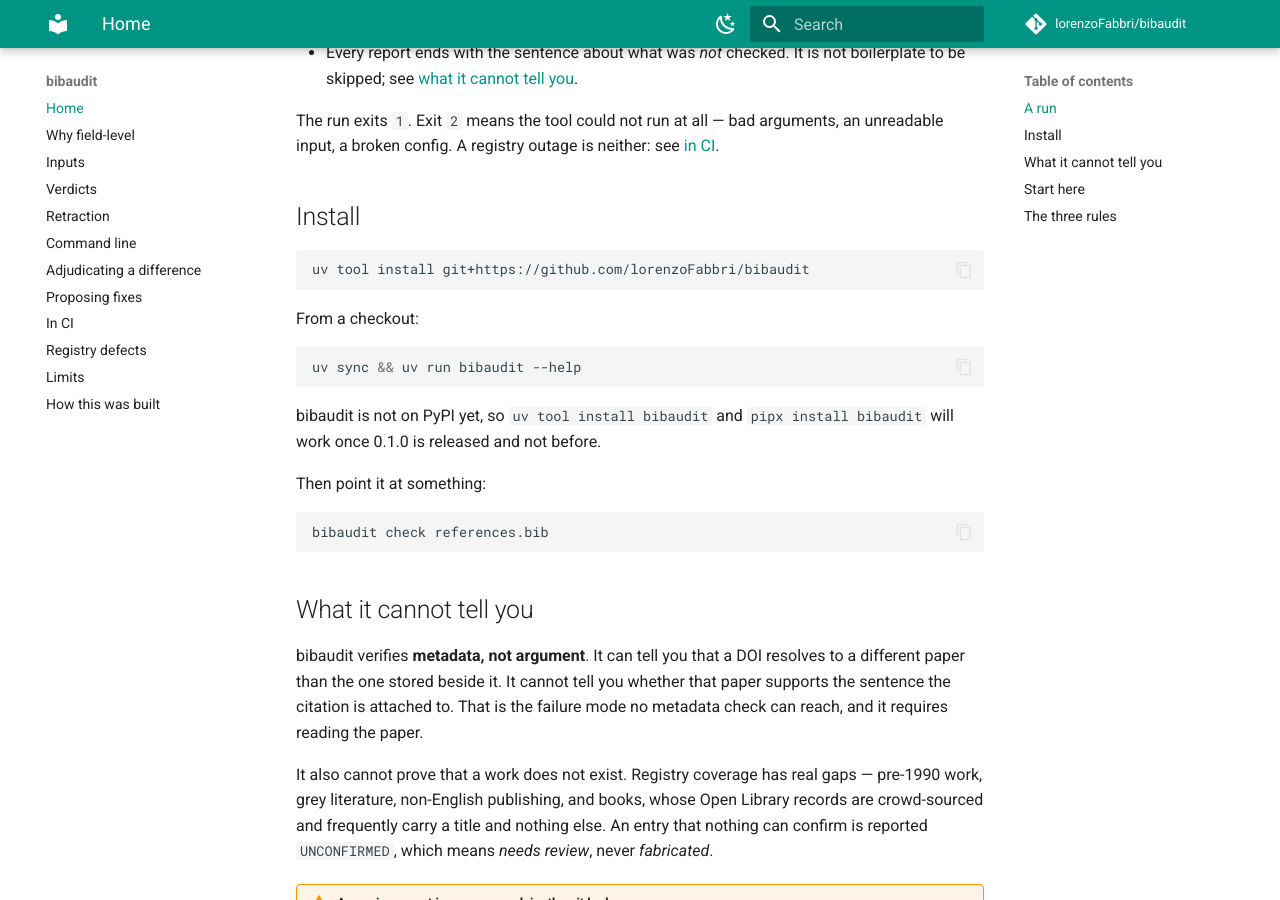
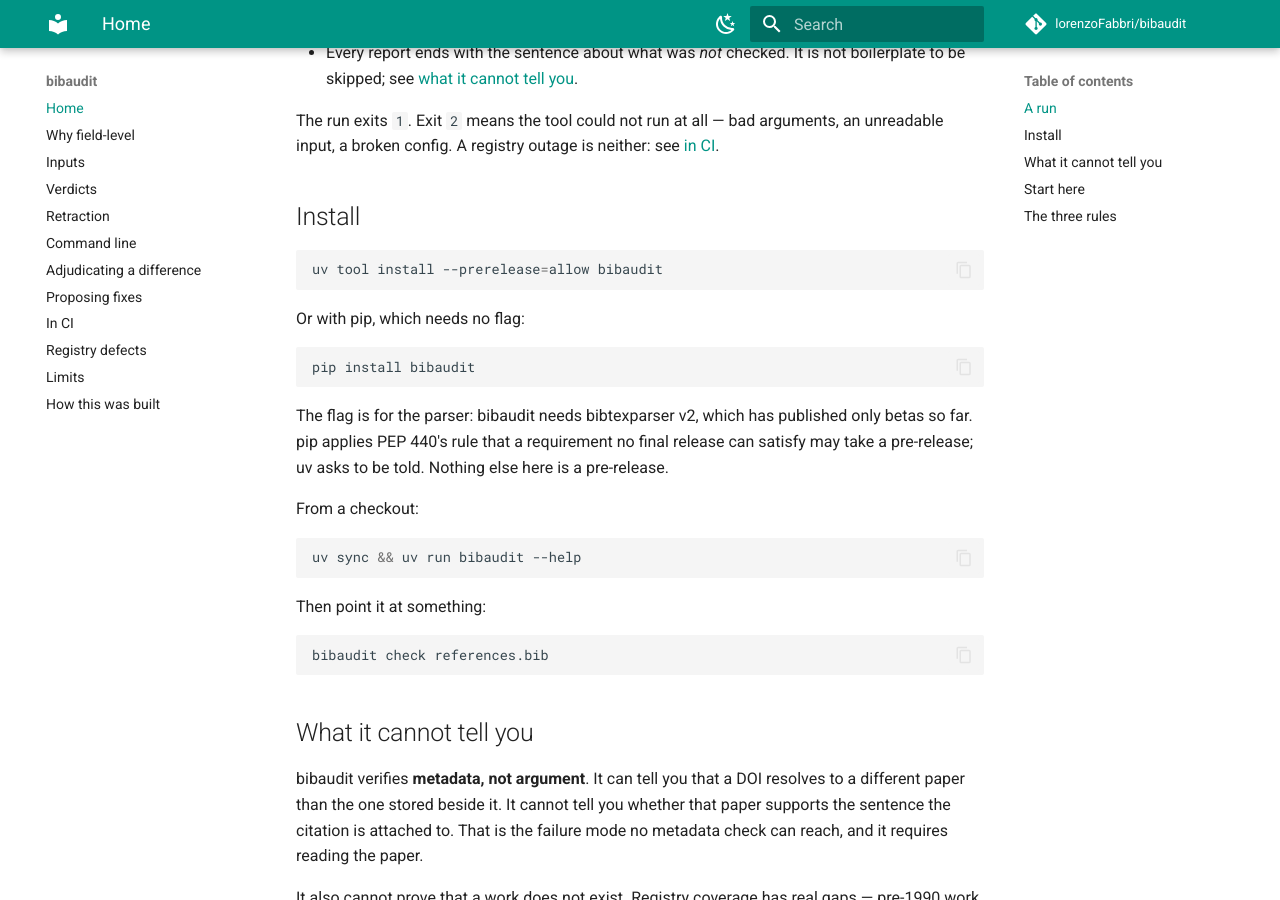
Before and after one commit to lorenzoFabbri/bibaudit, an MkDocs documentation site: the page built from docs/index.md, in a window 1280 px wide and 900 px high, scrolled down 1805 px. Built offline with MkDocs 1.6.1 and Material for MkDocs 9.7.7, drawn with Linux system fonts in a browser that asks for light colours; comment, search, counter and statistics services are not loaded.

Commit message:
Install from PyPI, and say why uv needs a flag for it
0.1.0 is on PyPI, so the badges are no longer waiting on it and no route
installs from a git URL any more.

`uv tool install bibaudit` does not work, which is worth stating rather than
finding out: the one pinned dependency is bibtexparser >=2.0.0b7,<3 and v2
has published only betas, so uv refuses a constraint no final release
satisfies and asks for --prerelease=allow. pip applies PEP 440's rule for
that case itself and needs nothing. Both verified against the published
0.1.0.

````diff
--- a/docs/index.md
+++ b/docs/index.md
@@ -90,17 +90,22 @@ see [in CI](ci.md).
 ## Install
 
 ```bash
-uv tool install git+https://github.com/lorenzoFabbri/bibaudit
+uv tool install --prerelease=allow bibaudit
 ```
+
+Or with pip, which needs no flag:
+
+```bash
+pip install bibaudit
+```
+
+The flag is for the parser: bibaudit needs bibtexparser v2, which has published only betas so far. pip applies PEP 440's rule that a requirement no final release can satisfy may take a pre-release; uv asks to be told. Nothing else here is a pre-release.
 
 From a checkout:
 
 ```bash
 uv sync && uv run bibaudit --help
 ```
-
-bibaudit is not on PyPI yet, so `uv tool install bibaudit` and
-`pipx install bibaudit` will work once 0.1.0 is released and not before.
 
 Then point it at something:
 
````
Also changed, not shown: README.md (+10 -8 lines), docs/ci.md (+2 -2 lines).
